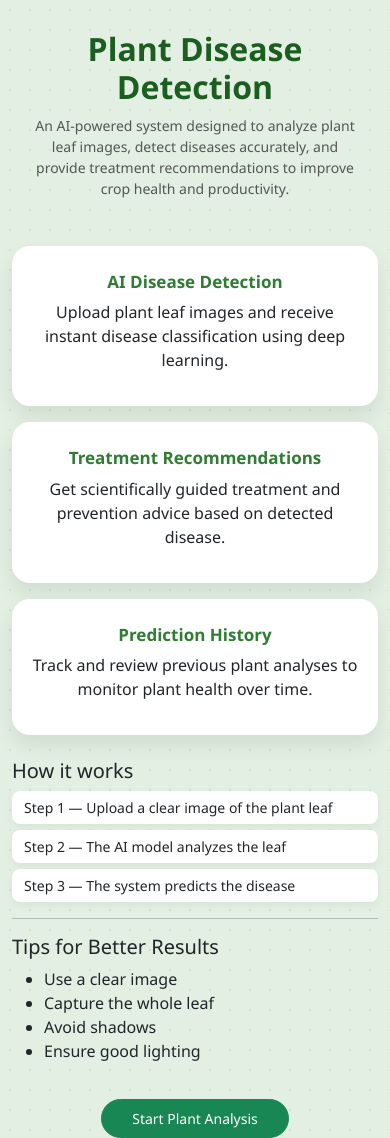
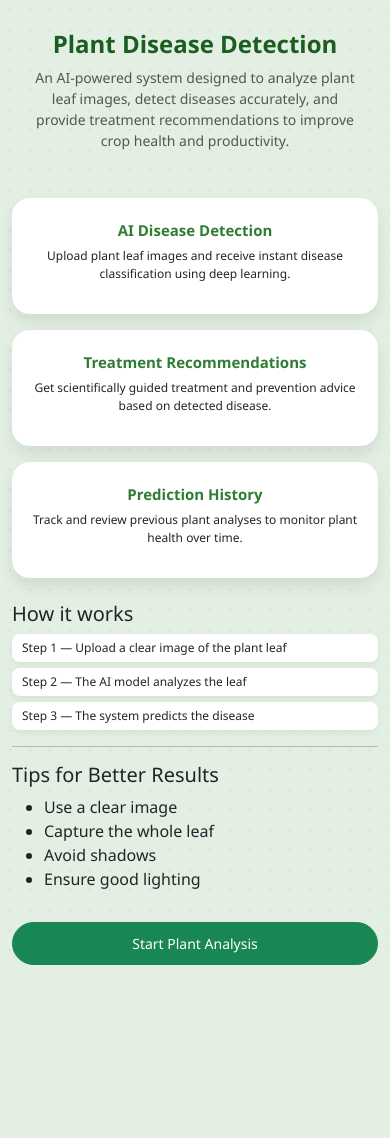
Before and after one commit to thakurnirmiti123-design/plant-disease-detection, a Flask app: page /home in a window 390 px wide. After the commit the page ends 965 px from the top, so only its background shows below. Run offline with Flask 3, Linux system fonts and the light colour scheme; the visitor is signed in with stand-in values (Sample User, id 1).

```diff
--- a/templates/home.html
+++ b/templates/home.html
@@ -2,6 +2,8 @@
 <html>
 <head>
     <title>Plant Disease Detection</title>
+    <meta name="viewport" content="width=device-width, initial-scale=1">
+
     <link href="https://cdn.jsdelivr.net/npm/bootstrap@5.3.0/dist/css/bootstrap.min.css" rel="stylesheet">
 
     <style>
@@ -12,46 +14,51 @@
             font-family: 'Segoe UI', sans-serif;
         }
 
-        /* Reduce top spacing */
+        /* Hero Section */
         .hero-section {
             text-align: center;
-            padding: 30px 20px 15px 20px;
+            padding: 30px 15px 15px 15px;
         }
 
         .hero-section h1 {
             font-weight: 700;
             color: #1b5e20;
-            font-size: 32px;
+            font-size: 28px;
         }
 
         .hero-section p {
             color: #555;
-            max-width: 600px;
+            max-width: 100%;
             margin: auto;
             margin-top: 8px;
             font-size: 14px;
         }
 
-        /* Slightly smaller cards */
+        /* Feature cards */
         .feature-card {
             background: white;
             border-radius: 18px;
-            padding: 18px;
+            padding: 15px;
             text-align: center;
-            box-shadow: 0 10px 20px rgba(0,0,0,0.08);
+            box-shadow: 0 8px 16px rgba(0,0,0,0.08);
             transition: 0.3s;
+            height: 100%;
         }
 
         .feature-card:hover {
             transform: translateY(-5px);
-            box-shadow: 0 15px 25px rgba(0,0,0,0.12);
+            box-shadow: 0 12px 25px rgba(0,0,0,0.12);
         }
 
         .feature-card h5 {
             margin-top: 8px;
             font-weight: 600;
             color: #2e7d32;
-            font-size: 17px;
+            font-size: 16px;
+        }
+
+        .feature-card p {
+            font-size: 13px;
         }
 
         /* Step boxes */
@@ -60,18 +67,42 @@
             padding: 6px 12px;
             border-radius: 8px;
             margin-bottom: 6px;
-            box-shadow: 0 3px 8px rgba(0,0,0,0.05);
-            font-size: 14px;
+            box-shadow: 0 3px 6px rgba(0,0,0,0.05);
+            font-size: 13px;
         }
 
-        /* Reduce button spacing */
+        /* Start button */
         .start-btn {
-            margin-top: 20px;
+            margin-top: 15px;
             padding: 8px 30px;
             border-radius: 40px;
             font-size: 14px;
         }
 
+        /* Responsive adjustments */
+        @media (max-width: 767px) {
+            .hero-section h1 {
+                font-size: 24px;
+            }
+
+            .feature-card h5 {
+                font-size: 15px;
+            }
+
+            .feature-card p {
+                font-size: 12px;
+            }
+
+            .step-box {
+                font-size: 12px;
+                padding: 5px 10px;
+            }
+
+            .start-btn {
+                width: 100%;
+                padding: 10px 0;
+            }
+        }
     </style>
 </head>
 <body>
@@ -89,7 +120,7 @@
 
     <div class="row g-3 mt-3">
 
-        <div class="col-md-4">
+        <div class="col-12 col-md-4">
             <div class="feature-card">
                 <h5>AI Disease Detection</h5>
                 <p>
@@ -99,7 +130,7 @@
             </div>
         </div>
 
-        <div class="col-md-4">
+        <div class="col-12 col-md-4">
             <div class="feature-card">
                 <h5>Treatment Recommendations</h5>
                 <p>
@@ -109,7 +140,7 @@
             </div>
         </div>
 
-        <div class="col-md-4">
+        <div class="col-12 col-md-4">
             <div class="feature-card">
                 <h5>Prediction History</h5>
                 <p>
```
Also changed, not shown: templates/history.html (+53 -47 lines), templates/login.html (+25 -4 lines), templates/navbar.html (+12 -7 lines), templates/register.html (+36 -18 lines), templates/upload.html (+35 -41 lines).
